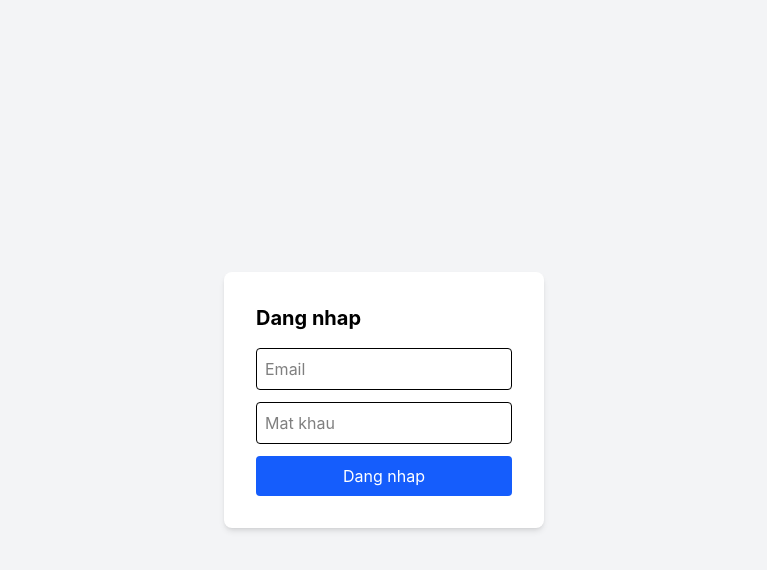
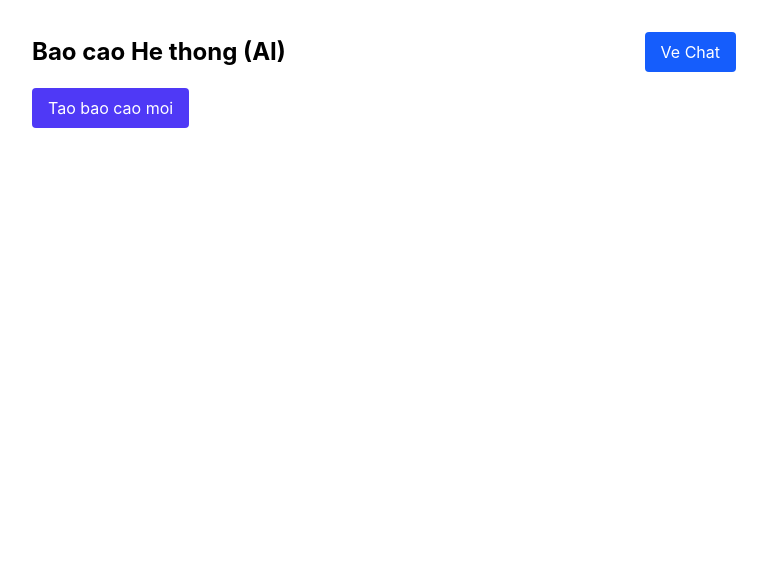
Before and after one commit to ankoi2k5/enterprise-ai-automation-platform, a React (Vite) app in the folder frontend/: page /reports in a window 1280 px wide. Before the commit this address led to /login. Shown: the top 570 px of the page, without its empty margins (256-1023 px from the left). Built offline with nearby package versions, Linux system fonts and the light colour scheme; sample sign-in values are in the browser's storage.

Commit message:
feat: giao dien trang Bao cao AI, render markdown dep mat

```diff
--- a/frontend/package.json
+++ b/frontend/package.json
@@ -10,11 +10,14 @@
     "preview": "vite preview"
   },
   "dependencies": {
+    "@tailwindcss/typography": "^0.5.20",
     "@tailwindcss/vite": "^4.3.3",
     "axios": "^1.19.0",
     "react": "^19.2.7",
     "react-dom": "^19.2.7",
+    "react-markdown": "^10.1.0",
     "react-router-dom": "^7.18.2",
+    "remark-gfm": "^4.0.1",
     "tailwindcss": "^4.3.3"
   },
   "devDependencies": {
--- a/frontend/src/App.tsx
+++ b/frontend/src/App.tsx
@@ -3,6 +3,7 @@ import Login from './pages/Login'
 import Users from './pages/Users'
 import Chat from './pages/Chat'
 import Documents from './pages/Documents'
+import Reports from './pages/Reports'
 
 function PrivateRoute({ children }: { children: React.ReactNode }) {
     const token = localStorage.getItem('token')
@@ -39,6 +40,14 @@ function App() {
                         </PrivateRoute>
                     }
                 />
+                <Route
+                    path="/reports"
+                    element={
+                        <PrivateRoute>
+                            <Reports />
+                        </PrivateRoute>
+                    }
+                />
             </Routes>
         </BrowserRouter>
     )
--- a/frontend/src/index.css
+++ b/frontend/src/index.css
@@ -1 +1,2 @@
 @import "tailwindcss";
+@plugin "@tailwindcss/typography";
--- /dev/null
+++ b/frontend/src/pages/Reports.tsx
@@ -0,0 +1,59 @@
+import { useState } from 'react'
+import api from '../api'
+import { useNavigate } from 'react-router-dom'
+import ReactMarkdown from 'react-markdown'
+import remarkGfm from 'remark-gfm'
+
+function Reports() {
+    const [report, setReport] = useState('')
+    const [loading, setLoading] = useState(false)
+    const [error, setError] = useState('')
+    const navigate = useNavigate()
+
+    const generateReport = async () => {
+        setLoading(true)
+        setError('')
+        setReport('')
+        try {
+            const res = await api.get('/reports/system')
+            setReport(res.data.report)
+        } catch (err: any) {
+            if (err.response?.status === 403) {
+                setError('Ban khong co quyen xem bao cao nay (chi danh cho Admin)')
+            } else {
+                setError('Co loi xay ra khi tao bao cao')
+            }
+        } finally {
+            setLoading(false)
+        }
+    }
+
+    return (
+        <div className="p-8 max-w-3xl mx-auto">
+            <div className="flex justify-between items-center mb-4">
+                <h1 className="text-2xl font-bold">Bao cao He thong (AI)</h1>
+                <button onClick={() => navigate('/chat')} className="bg-blue-600 text-white px-4 py-2 rounded">
+                    Ve Chat
+                </button>
+            </div>
+
+            <button
+                onClick={generateReport}
+                disabled={loading}
+                className="bg-indigo-600 text-white px-4 py-2 rounded mb-6 disabled:opacity-50"
+            >
+                {loading ? 'AI dang tao bao cao...' : 'Tao bao cao moi'}
+            </button>
+
+            {error && <p className="text-red-500 mb-4">{error}</p>}
+
+            {report && (
+                <div className="prose max-w-none border rounded p-6 bg-white shadow-sm">
+                    <ReactMarkdown remarkPlugins={[remarkGfm]}>{report}</ReactMarkdown>
+                </div>
+            )}
+        </div>
+    )
+}
+
+export default Reports
--- a/frontend/src/pages/Users.tsx
+++ b/frontend/src/pages/Users.tsx
@@ -53,6 +53,11 @@ function Users() {
                     <button onClick={() => navigate('/documents')} className="bg-purple-600 text-white px-4 py-2 rounded">
                         Tai lieu
                     </button>
+                    {isAdmin && (
+                        <button onClick={() => navigate('/reports')} className="bg-indigo-600 text-white px-4 py-2 rounded">
+                            Bao cao
+                        </button>
+                    )}
                     <button onClick={handleLogout} className="bg-red-500 text-white px-4 py-2 rounded">
                         Dang xuat
                     </button>
```
Also changed, not shown: 1 other file (tests, documents, lock files or other folders).
